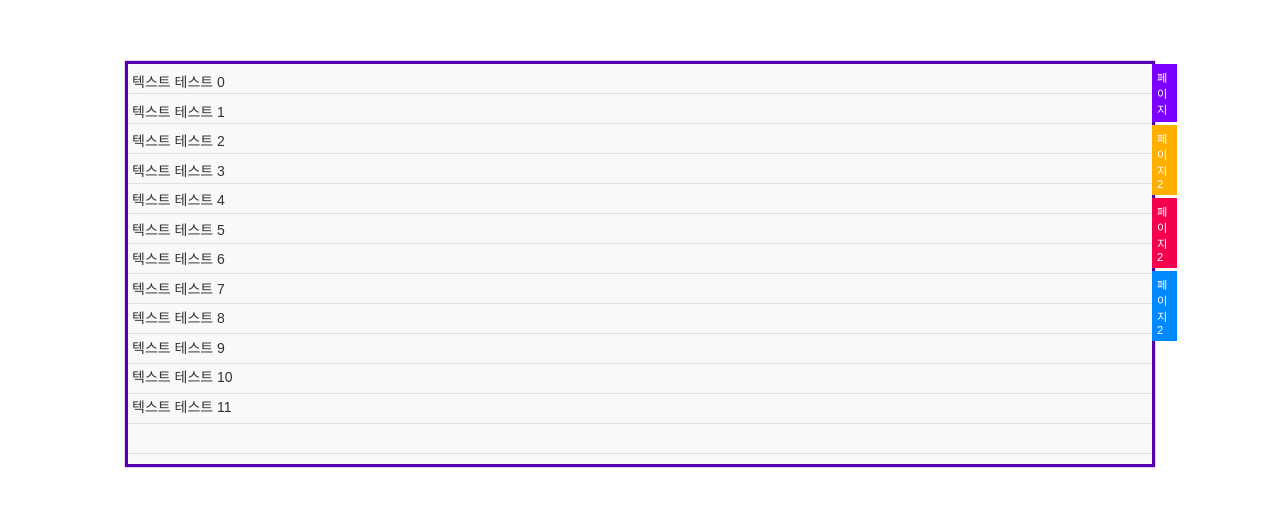
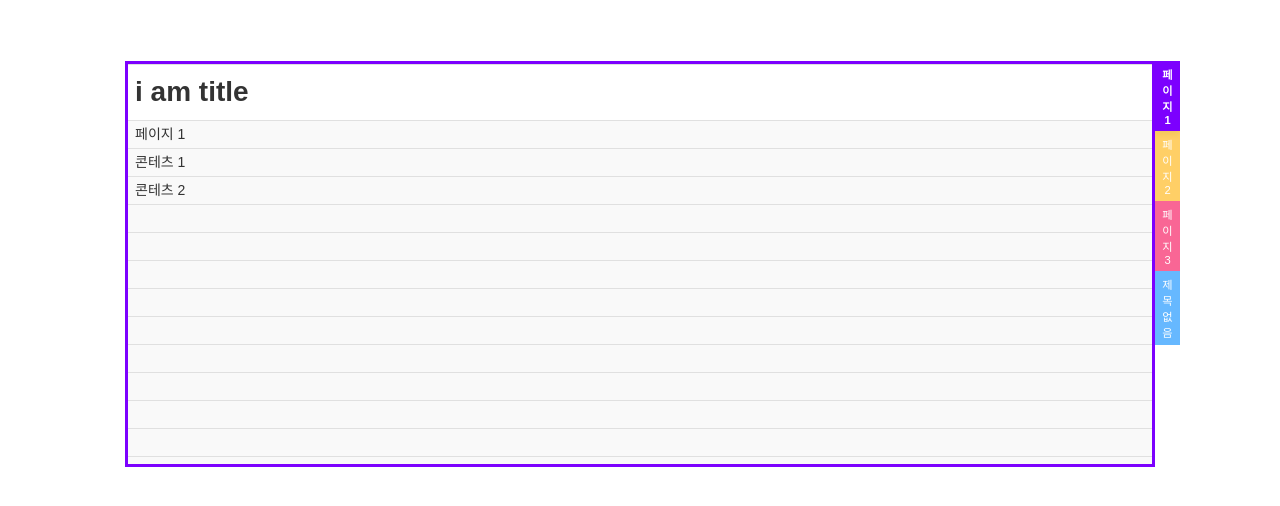
Before and after one commit to kimminhyug/note-card-ui, a Next.js app: page / in a window 1280 px wide. Shown: the part 136-642 px from the top of the page. Built offline with nearby package versions, Linux system fonts and the light colour scheme.

Commit message:
title 기능 추가, 탭 선택 기능 추가
- 탭 설정을 구조화 하여, 탭 선택에 따라  컨테츠가 바뀌도록 구현하였습니다.
- title 기능을 추가하여 제목을 추가 할 수 있도록 구현하였습니다.

```diff
--- a/package.json
+++ b/package.json
@@ -15,7 +15,8 @@
     "typescript": "^4.5.0"
   },
   "devDependencies": {
+    "@types/node": "^16.0.0",
     "@types/react": "^18.0.0",
-    "@types/node": "^16.0.0"
+    "prettier": "^3.5.1"
   }
 }
--- a/src/app/globals.css
+++ b/src/app/globals.css
@@ -15,13 +15,9 @@ body {
 :root {
   /* /* --background: #ffffff; */
   --foreground: #171717;
+  /* 황금비 사용  */
   --note-card-width: 100%;
-  /* 황금비 사용  */
   --note-card-height: calc(var(--note-card-width) * 1.618);
-
-  --calc-note-card-width: calc(var(--note-card-width));
-  --calc-note-card-height: calc(var(--note-card-height));
-  /* --calc-note-card-height: calc(100% - var(--note-card-width)); */
   --purple: #7c00fe;
   --yellow: #f9e400;
   --blue: #0089ff;
@@ -53,28 +49,58 @@ body {
   position: relative;
   max-width: 100%;
   max-height: 100%;
-  height: 100%;
-  width: var(--calc-note-card-width);
-  height: var(--calc-note-card-height);
-  box-shadow: 0px 0px 1px 3px #5400ab;
+  width: var(--note-card-width);
+  height: var(--note-card-height);
+  .title {
+    height: 2em; /* 첫 줄을 6em로 설정 */
+    background-image: linear-gradient(to bottom, #e0e0e0 1px, transparent 1px);
+    background-size: 100% 2em; /* 줄 간격 설정 */
+    font-size: 2em;
+    font-weight: bold;
+    padding: 0.5em 0.25em;
+    &:empty {
+      display: none;
+    }
+  }
+
+  &.theme-purple {
+    box-shadow: 0px 0px 0px 3px var(--purple);
+  }
+  &.theme-blue {
+    box-shadow: 0px 0px 0px 3px var(--blue);
+  }
+  &.theme-light-red {
+    box-shadow: 0px 0px 0px 3px var(--light-red);
+  }
+  &.theme-orange {
+    box-shadow: 0px 0px 0px 3px var(--orange);
+  }
+
   box-sizing: border-box;
-  /*줄무늬 영역*/
-  background-color: #f9f9f9;
-  background-image: linear-gradient(0deg, #e0e0e0 1px, transparent 1px);
-  background-size: 100% 30px;
+
   /*폰트 영역*/
   color: #333;
   font-size: 14px;
-  font-family: "Arial", sans-serif;
-  padding: 4px;
-  /*줄 간격을 폰트 크기의 2배 + 컨테이너 padding/2*/
-  line-height: calc(2em + 1.5px);
+  font-family: 'Arial', sans-serif;
+  /* padding: 4px; */
+  padding: 0p 2px;
+  /*줄 간격을 폰트 크기의 2배 */
+  line-height: calc(2em);
   .card-content {
     width: 100%;
+    height: calc(100% - 4em);
+    position: relative;
+    font-size: 1em;
+    background-color: #f9f9f9;
+    /*줄무늬 영역 줄 간격을 폰트의 2배로 설정*/
+    background-image: linear-gradient(to bottom, #e0e0e0 1px, transparent 1px);
+    background-size: 100% 2em;
+    span {
+      padding: 0px 0.5em;
+    }
+  }
+  .title:empty + .card-content {
     height: 100%;
-    position: relative;
-    z-index: 1;
-    font-size: 1em;
   }
 }
 
@@ -82,8 +108,8 @@ body {
   position: absolute;
   /*상위 lien-height 영향없도록 변경*/
   line-height: normal;
-  left: 100%;
-  top: 0px;
+  left: calc(100% + 3px);
+  top: -3px;
   width: fit-content;
   height: 100%;
   /*height 작아질시 스크롤 필요. 추후 [...] 처리 하는 컴포넌트 개발*/
@@ -94,10 +120,31 @@ body {
     cursor: pointer;
     position: relative;
     padding: 5px;
+    text-align: center;
     width: 25px;
     height: auto;
+    filter: opacity(0.6);
+
+    &.active {
+      filter: opacity(1);
+      font-weight: bold;
+      box-shadow: 0px 4px 6px rgba(0, 0, 0, 0.1);
+    }
+    &.theme-purple {
+      background: var(--purple);
+    }
+    &.theme-blue {
+      background: var(--blue);
+    }
+    &.theme-light-red {
+      background: var(--light-red);
+    }
+    &.theme-orange {
+      background: var(--orange);
+    }
     &:nth-child(n + 2) {
-      margin-top: 3px;
+      /* 탭간의 간격 없는게 더 괜찮아 보임 */
+      margin-top: 0px;
     }
   }
 }
--- a/src/app/note-card/note-card.tsx
+++ b/src/app/note-card/note-card.tsx
@@ -1,24 +1,89 @@
-import React from "react";
+'use client';
+import { useState } from 'react';
 
 export const NoteCard = () => {
+  const [activeTab, setActiveTab] = useState(0);
   const cardColor = {
-    purple: "bg-purple",
-    none: "",
+    purple: 'theme-purple',
+    orange: 'theme-orange',
+    'light-red': 'theme-light-red',
+    blue: 'theme-blue',
+    none: '',
   };
+  const tabs = [
+    {
+      id: 'page1',
+      name: '페이지 1',
+      theme: cardColor.purple,
+      title: <span>i am title</span>,
+      contents: (
+        <>
+          <span>페이지 1 </span>
+          <span>콘테츠 1</span>
+          <span>콘테츠 2</span>
+        </>
+      ),
+    },
+    {
+      id: 'page2',
+      name: '페이지 2',
+      theme: cardColor.orange,
+      title: <span>페이지 2</span>,
+      contents: (
+        <>
+          <span>페이지 2 </span>
+          <span>콘테츠 1</span>
+          <span>콘테츠 2</span>
+        </>
+      ),
+    },
+    {
+      id: 'page3',
+      name: '페이지 3',
+      theme: cardColor['light-red'],
+      title: <span>페이지 3</span>,
+      contents: (
+        <>
+          <span>페이지 3 </span>
+          <span>콘테츠 1</span>
+          <span>콘테츠 2</span>
+        </>
+      ),
+    },
+    {
+      id: 'page4',
+      name: '제목없음',
+      theme: cardColor.blue,
+      // title: <span>페이지 2</span>,
+      contents: (
+        <>
+          <span>페이지 4 </span>
+          <span>콘테츠 1</span>
+          <span>콘테츠 2</span>
+        </>
+      ),
+    },
+  ];
+
   return (
-    <div className={`note-card-container ${cardColor.none}`}>
+    <div className={`note-card-container ${tabs[activeTab].theme}`}>
       <div className="tab-container">
-        <div className="tab bg-purple">페이지</div>
+        {tabs.map((tab, idx) => (
+          <div
+            key={idx}
+            className={`tab ${tab.theme} ${activeTab === idx ? 'active' : ''}`}
+            onClick={() => setActiveTab(idx)}
+          >
+            {tab.name}
+          </div>
+        ))}
+        {/* <div className="tab bg-purple">페이지</div>
         <div className="tab bg-orange">페이지2</div>
         <div className="tab bg-light-red">페이지2</div>
-        <div className="tab bg-blue">페이지2</div>
+        <div className="tab bg-blue">페이지2</div> */}
       </div>
-
-      <div className="card-content flex-container flex-col">
-        {new Array(12).fill("텍스트 테스트").map((_, idx) => (
-          <span key={idx}>텍스트 테스트 {idx}</span>
-        ))}
-      </div>
+      <div className="title">{tabs[activeTab].title && tabs[activeTab].title}</div>
+      <div className="card-content flex-container flex-col">{tabs[activeTab].contents}</div>
     </div>
   );
 };
```
Also changed, not shown: .eslintrc.js (added), 2 other files (tests, documents, lock files or other folders).
